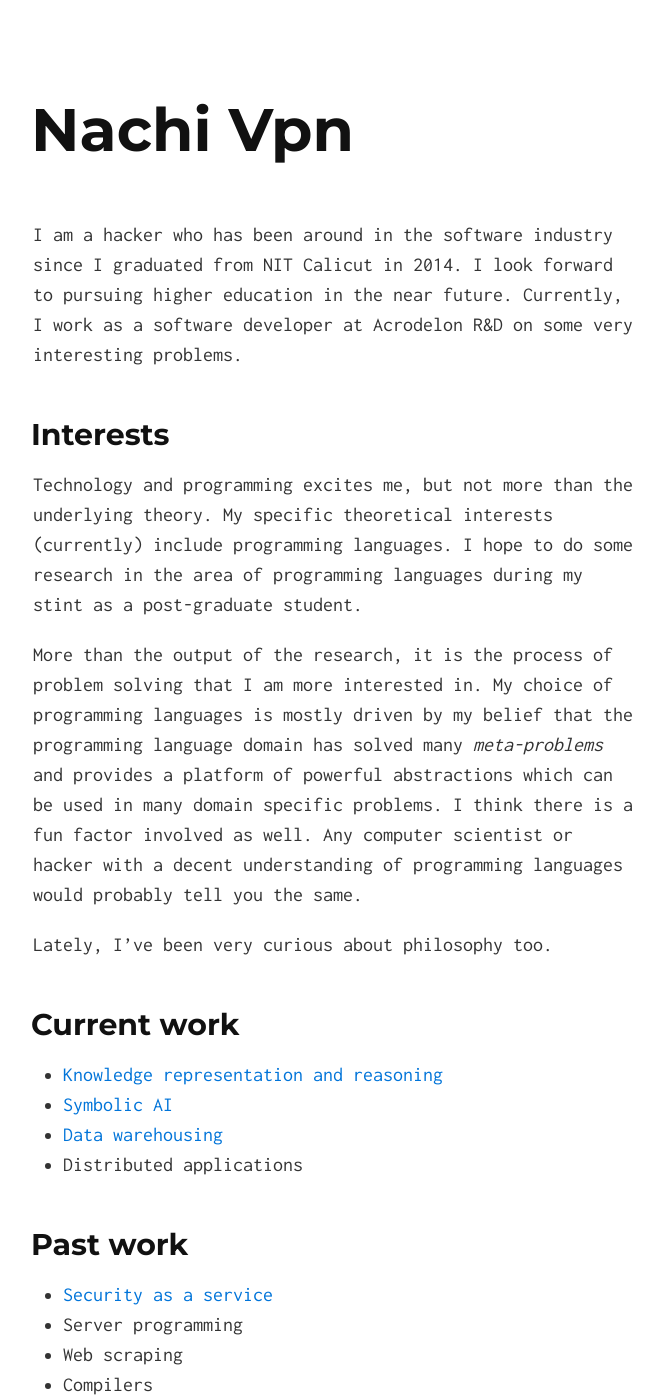
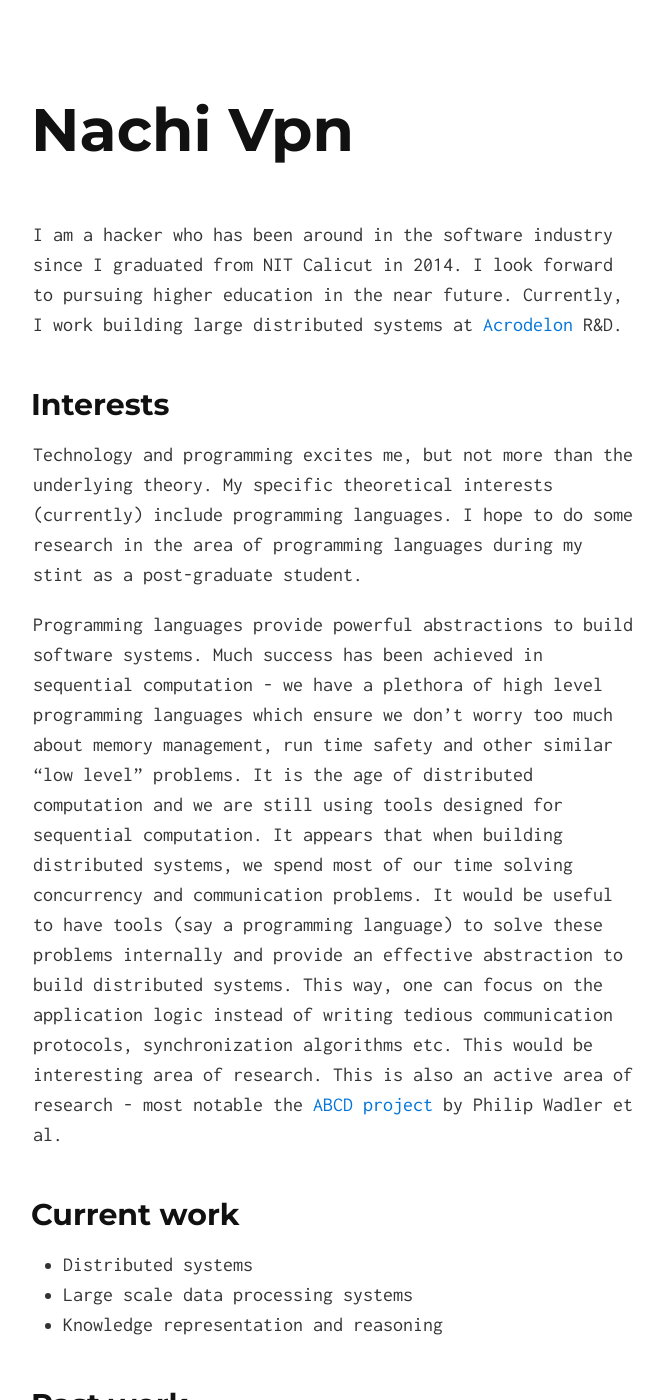
Before and after one commit to nachivpn/nachivpn.github.io, a Jekyll site: the page built from index.md, in a window 1280 px wide and 1400 px high. Shown: the whole window, without its empty margins (307-971 px from the left). Built offline with Jekyll 4.4.1, drawn with Linux system fonts in a browser that asks for light colours; some of the changed text lies outside the part shown.

Commit message:
updated interests & work

```diff
--- a/index.md
+++ b/index.md
@@ -2,29 +2,25 @@
 layout: default
 ---
 
-I am a hacker who has been around in the software industry since I graduated from NIT Calicut in 2014. I look forward to pursuing higher education in the near future.  Currently, I work as a software developer at Acrodelon R&D on some very interesting problems.
+I am a hacker who has been around in the software industry since I graduated from NIT Calicut in 2014. I look forward to pursuing higher education in the near future.  Currently, I work building large distributed systems at [Acrodelon](http://acrodelon.com) R&D.
 
 ## Interests
 
 Technology and programming excites me, but not more than the underlying theory. My specific theoretical interests (currently) include programming languages. I hope to do some research in the area of programming languages during my stint as a post-graduate student.
 
-More than the output of the research, it is the process of problem solving that I am more interested in. My choice of programming languages is mostly driven by my belief that the programming language domain has solved many *meta-problems* and provides a platform of powerful abstractions which can be used in many domain specific problems. I think there is a fun factor involved as well. Any computer scientist or hacker with a decent understanding of programming languages would probably tell you the same.
-
-Lately, I've been very curious about philosophy too.
+Programming languages provide powerful abstractions to build software systems. Much success has been achieved in sequential computation - we have a plethora of high level programming languages which ensure we don't worry too much about memory management, run time safety and other similar "low level" problems. It is the age of distributed computation and we are still using tools designed for sequential computation. It appears that when building distributed systems, we spend most of our time solving concurrency and communication problems. It would be useful to have tools (say a programming language) to solve these problems internally and provide an effective abstraction to build distributed systems. This way, one can focus on the application logic instead of writing tedious communication protocols, synchronization algorithms etc. This would be interesting area of research. This is also an active area of research - most notable the [ABCD project](http://groups.inf.ed.ac.uk/abcd) by Philip Wadler et al.
 
 ## Current work
 
-* [Knowledge representation and reasoning](https://en.wikipedia.org/wiki/Knowledge_representation_and_reasoning)
-* [Symbolic AI](https://en.wikipedia.org/wiki/Symbolic_artificial_intelligence)
-* [Data warehousing](https://en.wikipedia.org/wiki/Data_warehouse)
-* Distributed applications
+* Distributed systems
+* Large scale data processing systems
+* Knowledge representation and reasoning
 
 ## Past work
 
-* [Security as a service](https://en.wikipedia.org/wiki/Security_as_a_service)
-* Server programming
-* Web scraping
-* Compilers
+* Network applications
+* Pattern recognition & Classification
+* Programming languages & Compilers
 
 ## Academic projects
 
```
